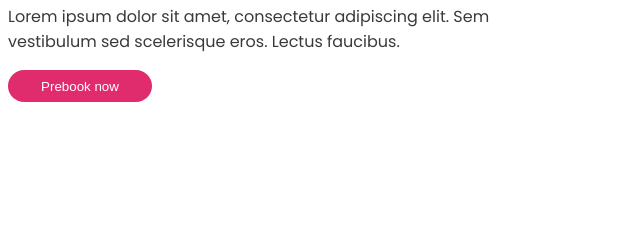
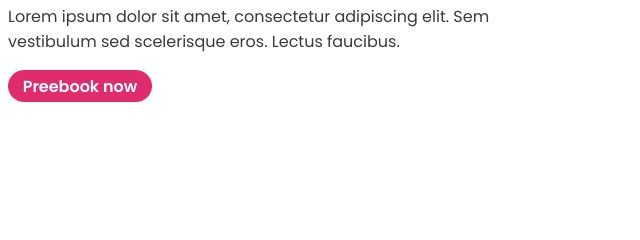
Before and after one commit to AKMZakaria/influencer_gears, a plain HTML site: page index.html in a window 1280 px wide. Shown: the part 422-662 px from the top of the page, 0-640 px from the left. Drawn offline with Linux system fonts and the light colour scheme.

Commit message:
fixed font

```diff
--- a/index.css
+++ b/index.css
@@ -65,13 +65,15 @@ nav ul {
     color: #3A3A3A;
 }
 
-.prebook {
+.preebook {
     color: white;
     background-color: #E02C6D;
     border: none;
     border-radius: 40px;
     width: 9rem;
     height: 2rem;
+    font-weight: 600;
+    font-size: 1rem;
 }
 
 .heading-img {
@@ -87,7 +89,8 @@ nav ul {
     display: flex;
     justify-content: space-around;
 }
-.sites{
+
+.sites {
     max-width: 1440px;
     margin: 0 auto;
     margin-top: 100px;
--- a/index.html
+++ b/index.html
@@ -37,7 +37,7 @@
                     <h1>Start your Journey as<br>Influencer</h1>
                     <p>Lorem ipsum dolor sit amet, consectetur adipiscing elit. Sem <br>vestibulum sed scelerisque eros.
                         Lectus faucibus.</p>
-                    <button class="prebook">Prebook now</button>
+                    <button class="preebook poppins-regular">Preebook now</button>
                 </div>
                 <div class="heading-img">
                     <img src="./images/main-camera.png" alt="">
```
